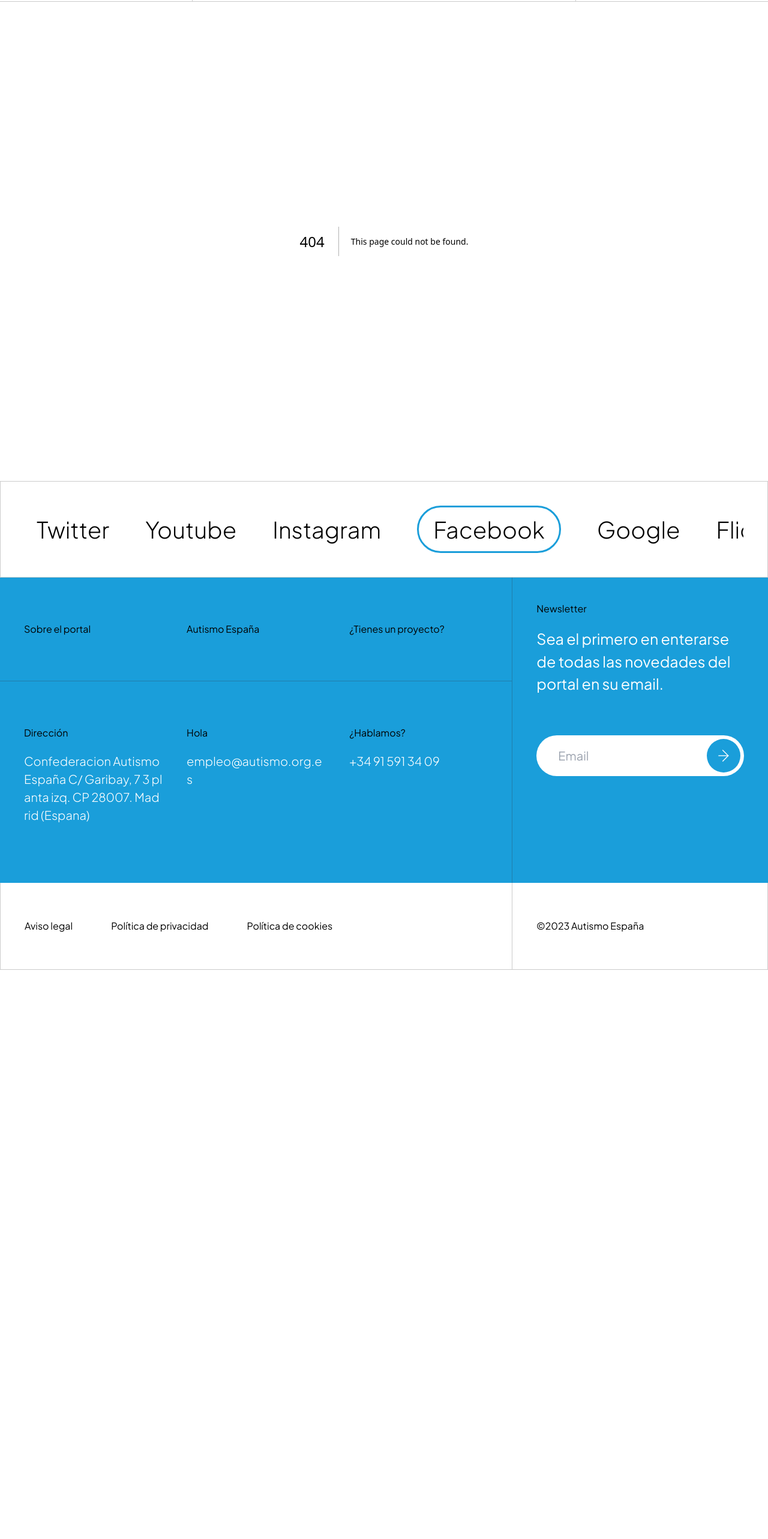
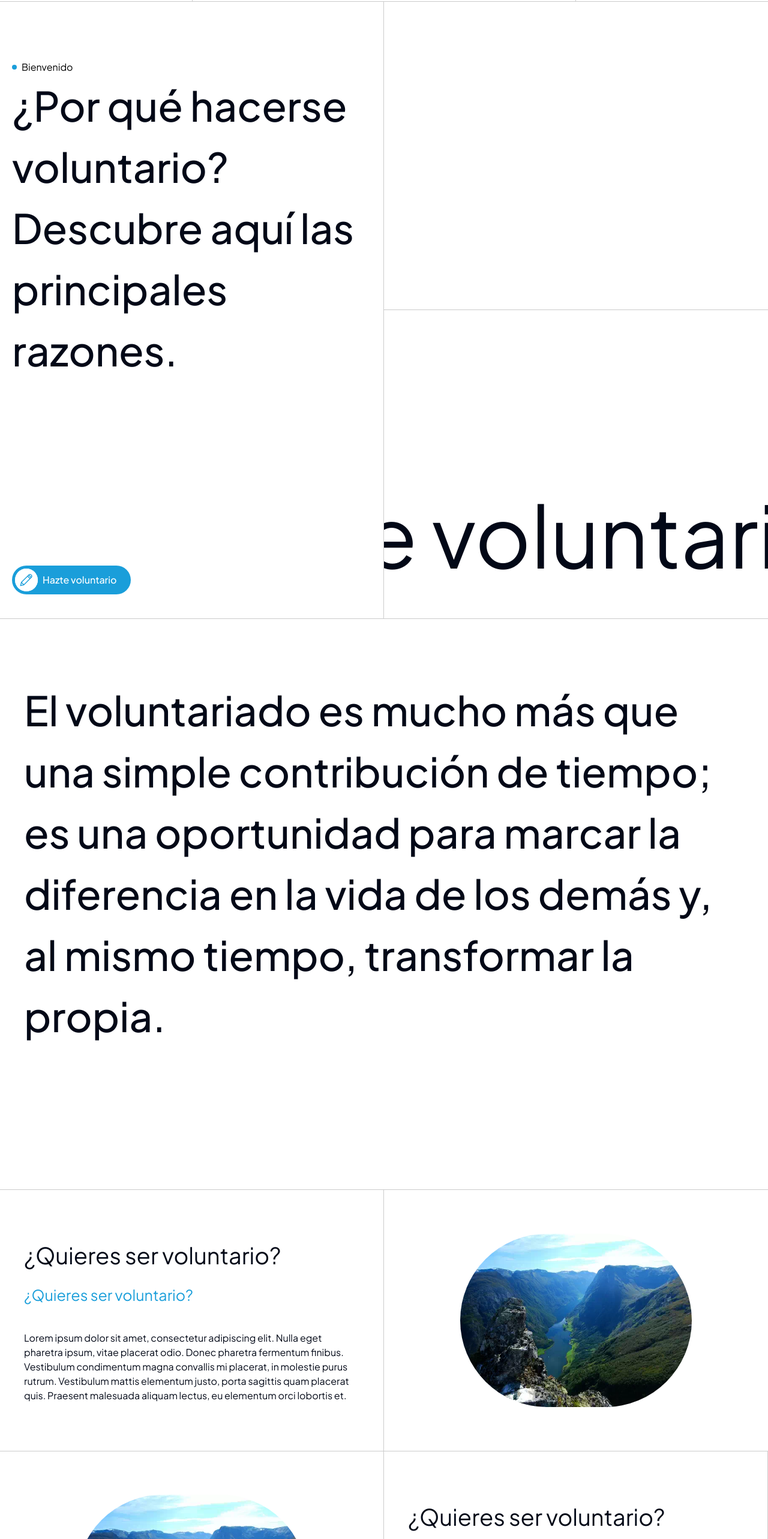
Before and after one commit to lanegrita/autismo_empleo, a Next.js app: page /volunteer in a window 1280 px wide. Before the commit this address had no page. Shown: the part 160-2726 px from the top of the page at 60% size. Before the commit the page ends 1777 px from the top, so only its background shows below. Built offline with nearby package versions, Linux system fonts and the light colour scheme.

Commit message:
Add volunteer static view

```diff
--- a/app/components/ui/button/Button.module.css
+++ b/app/components/ui/button/Button.module.css
@@ -14,8 +14,7 @@
   display: flex;
   gap: var(--spacer-4);
   align-items: center;
-  /* width: 100%;
-  justify-content: center; */
+
   position: relative;
 }
 .container span {
@@ -211,11 +210,13 @@
 /* Icon Directions  */
 .left.with_icon {
   flex-direction: row-reverse;
+  justify-content: flex-end;
   padding: calc(var(--spacer-3) - 1px);
   padding-right: var(--spacer-12);
 }
 .right.with_icon {
   flex-direction: row;
+  justify-content: flex-end;
   padding: calc(var(--spacer-3) - 1px);
   padding-left: var(--spacer-12);
 }
--- /dev/null
+++ b/app/volunteer/page.tsx
@@ -0,0 +1,145 @@
+import React from "react";
+import Text from "../components/ui/typography/Typography";
+import Button from "../components/ui/button/Button";
+import { SimpleMarquee } from "../components/ui/marquee-section/MarqueeSection";
+import Image from "next/image";
+import { cn } from "@/lib/utils";
+
+const VolunteerView = () => {
+  return (
+    <div>
+      {/* Section 1 Starts */}
+      <section className="grid md:grid-cols-1 lg:grid-cols-12">
+        {/* Left */}
+        <div className="col-span-6 p-20 border-r border-b lg:border-b-0 border-gris2 md:px-10 md:py-20 lg:pt-30 xl:pt-49">
+          <IndicatorTag title="Bienvenido" />
+
+          <Text tag="h1" variant="title-xxl" fontWeight="medium">
+            ¿Por qué hacerse voluntario?
+            <br /> Descubre aquí las principales razones.
+          </Text>
+          <div className="mt-20 md:mt-[185px] lg:mt-[212px] xl:mt-[309px]">
+            <Button
+              className="w-full xs:w-fit"
+              title="Hazte voluntario"
+              icon="/images/icons/pencil.svg"
+              variant="primary"
+              direction="left"
+            />
+          </div>
+        </div>
+        {/* Right */}
+        <div className="w-screen lg:w-full overflow-hidden lg:col-span-6 lg:flex lg:flex-col">
+          <div className="hidden lg:block flex-1 border-b border-gris2"></div>
+          <div className="flex-1 relative ">
+            <div className="lg:absolute lg:bottom-[34px]">
+              <SimpleMarquee>Hazte voluntario</SimpleMarquee>
+            </div>
+          </div>
+        </div>
+      </section>
+      {/* Section 1 Ends */}
+
+      {/* Section 2 Starts */}
+      <section className="px-10 pt-30 pb-22 md:pb-[140px] md:px-20 lg:pt-40 lg:pb-[168px] xl:pt-[100px] xl:pb-[239px]  border-t border-gris2">
+        <Text tag="h1" variant="title-xxl" fontWeight="medium">
+          El voluntariado es mucho más que una simple contribución de tiempo; es
+          una oportunidad para marcar la diferencia en la vida de los demás y,
+          al mismo tiempo, transformar la propia.
+        </Text>
+      </section>
+      {/* Section 2 Ends */}
+
+      {/* Section 3 Starts */}
+      <VolunteerSection />
+      <VolunteerSection direction="reverse" />
+
+      {/* Section 3 Ends */}
+
+      {/* Section 4 Starts */}
+      <section className="bg-azulAe px-10 pt-30 pb-22 md:pb-[140px] md:px-20 lg:pt-40 lg:pb-[168px] xl:pt-[100px] xl:pb-[239px]  border-t border-gris2">
+        <Text tag="h1" variant="title-xxl" fontWeight="medium" color="white">
+          Lorem ipsum dolor sit amet, consectetur adipiscing elit. Nulla eget
+          pharetra ipsum, vitae placerat odio. Lorem ipsum dolor sit amet,
+          consectetur adipiscing elit. Nulla eget pharetra ipsum, vitae placerat
+          odio.
+        </Text>
+      </section>
+      {/* Section 4 Ends */}
+
+      <VolunteerSection imageShape="circle" />
+    </div>
+  );
+};
+
+const IndicatorTag = ({ title }: { title: string }) => {
+  return (
+    <div className="flex gap-4 items-center">
+      <div className="w-[8px] h-[8px] bg-azulAe rounded-full" />
+      <Text tag="p" variant="para" color="default">
+        {title}
+      </Text>
+    </div>
+  );
+};
+
+const VolunteerSection = ({
+  direction = "default",
+  imageShape = "oval"
+}: {
+  direction?: "default" | "reverse";
+  imageShape?: "oval" | "circle";
+}) => {
+  return (
+    <div
+      className={cn(
+        "grid grid-cols-1 md:grid-cols-2 border-t border-gris2 box-border"
+      )}
+    >
+      {/* Left */}
+      <div
+        className={cn(
+          "basis-auto w-full border-r border-gris2 px-10 py-20 md:px-20 md:py-40 ",
+          direction === "reverse" && " order-last",
+          direction === "default" && "order-last md:order-first"
+        )}
+      >
+        {/* Title */}
+        <Text tag="h3" variant="title-l">
+          ¿Quieres ser voluntario?
+        </Text>
+        {/* Sub Title */}
+        <Text tag="h4" variant="title-s" color="blue" className="mt-10 mb-20">
+          ¿Quieres ser voluntario?
+        </Text>
+        {/* Description */}
+        <Text tag="p" variant="para">
+          Lorem ipsum dolor sit amet, consectetur adipiscing elit. Nulla eget
+          pharetra ipsum, vitae placerat odio. Donec pharetra fermentum finibus.
+          Vestibulum condimentum magna convallis mi placerat, in molestie purus
+          rutrum. Vestibulum mattis elementum justo, porta sagittis quam
+          placerat quis. Praesent malesuada aliquam lectus, eu elementum orci
+          lobortis et.
+        </Text>
+      </div>
+      {/* Right */}
+      <div
+        className={cn(
+          "basis-full flex justify-center items-center px-10 py-20 md:py-20 md:px-40 border-b md:border-b-0  xl:py-30 xl:px-[127px]",
+          direction === "reverse" && "border-r border-gris2"
+        )}
+      >
+        <div
+          className={cn(
+            "relative flex-1 aspect-[10/7.5] h-auto rounded-full overflow-hidden",
+            imageShape === "circle" && "aspect-square"
+          )}
+        >
+          <Image src="/images/test.webp" alt="profile image" fill />
+        </div>
+      </div>
+    </div>
+  );
+};
+
+export default VolunteerView;
```
